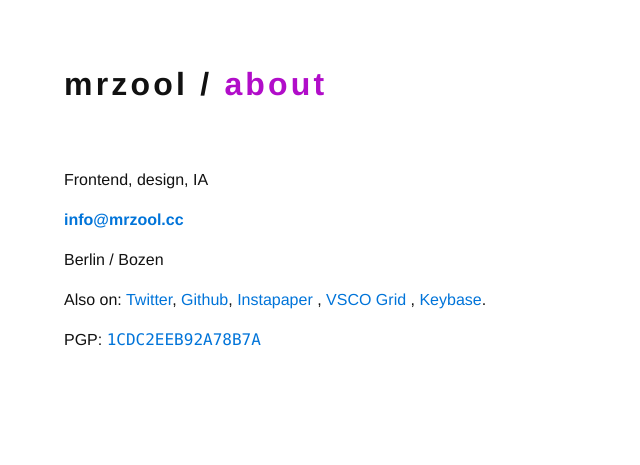
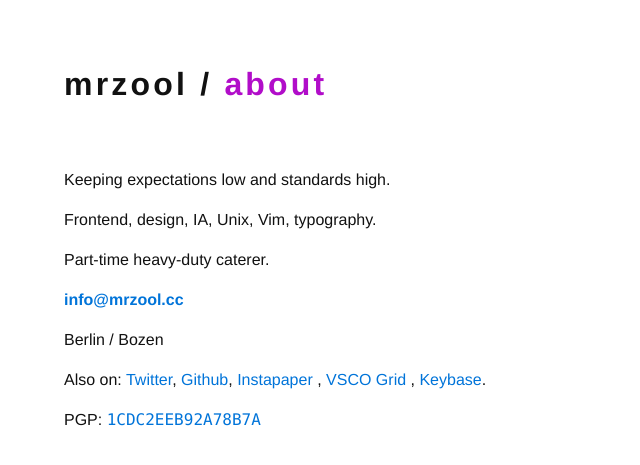
Before and after one commit to mrzool/mrzool.github.io, a Jekyll site: the page built from about/index.md, in a window 1280 px wide. Shown: the top 465 px of the page, without its empty margins (0-640 px from the left). Built offline with Jekyll 4.4.1, drawn with Linux system fonts in a browser that asks for light colours; nearby versions of some CDN libraries.

Commit message:
Slightly longer bio/interests

```diff
--- a/about/index.md
+++ b/about/index.md
@@ -4,7 +4,11 @@ title: "about"
 visible: true
 ---
 
-Frontend, design, IA
+Keeping expectations low and standards high.
+
+Frontend, design, IA, Unix, Vim, typography.
+
+Part-time heavy-duty caterer.
 
 **[{{site.email}}](mailto:{{site.email}})**
 
```
